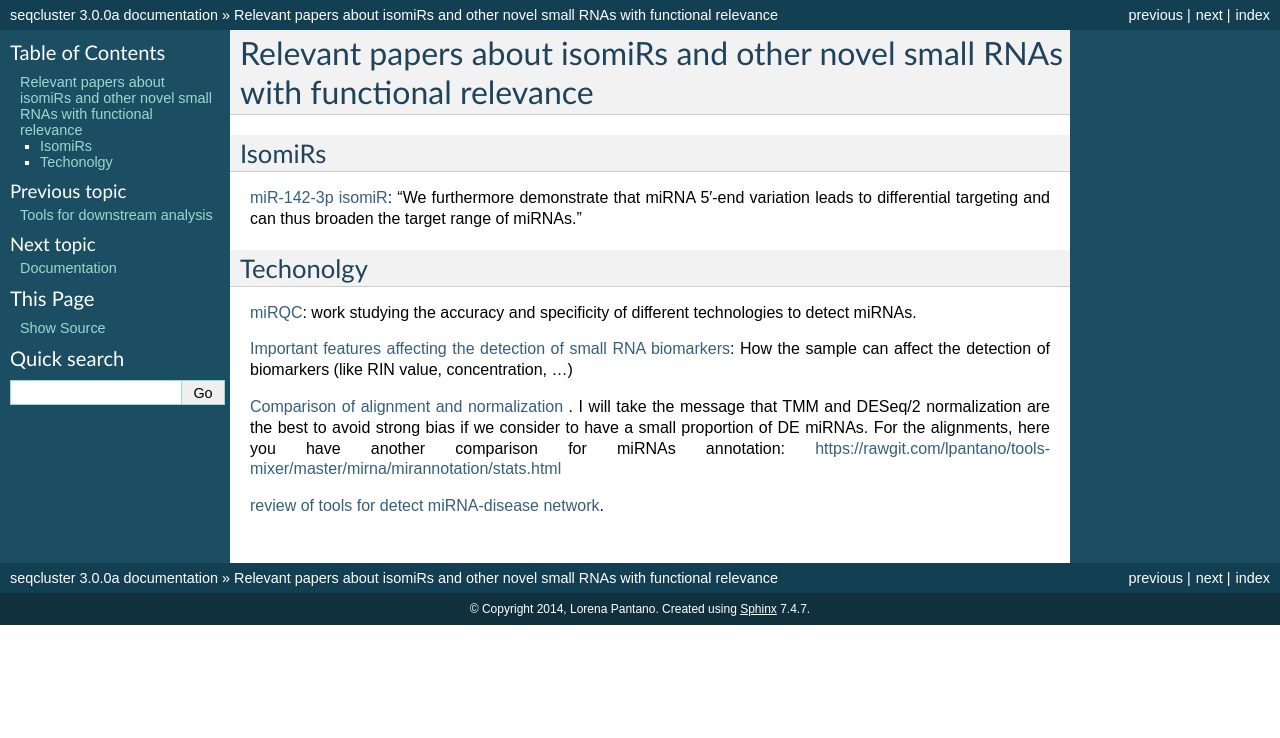
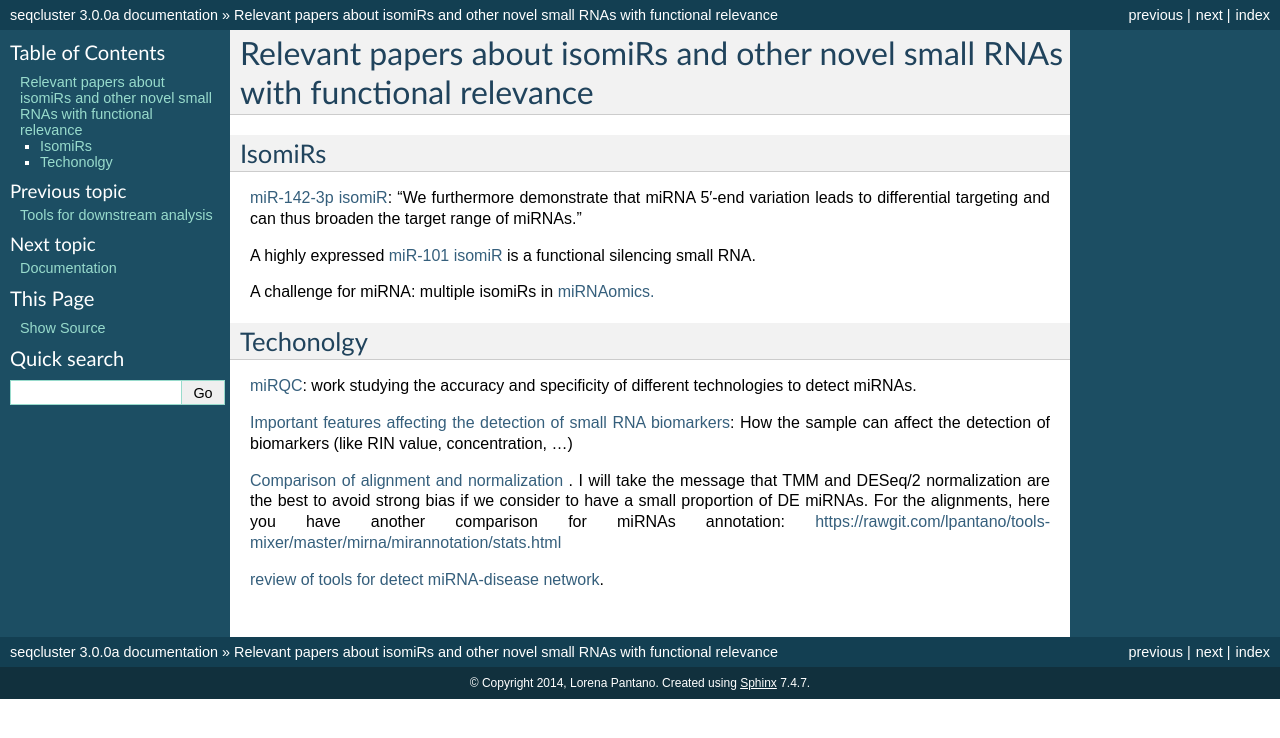
Before and after one commit to lpantano/seqcluster, a Sphinx documentation site: the page built from doc/source/literature.rst, in a window 1280 px wide. Shown: the top 738 px of the page. Built offline with Sphinx 7.4.7, drawn with Linux system fonts in a browser that asks for light colours.

Commit message:
More papers about isomiRs

```diff
--- a/doc/source/literature.rst
+++ b/doc/source/literature.rst
@@ -12,6 +12,11 @@ IsomiRs
 `miR-142-3p isomiR <http://rnajournal.cshlp.org/content/early/2015/07/02/rna.048876.114>`_:  "We furthermore demonstrate that miRNA 5′-end variation
 leads to differential targeting and can thus broaden the target range of miRNAs."
 
+A highly expressed `miR-101 isomiR <http://www.ncbi.nlm.nih.gov/pubmed/23414127>`_ is a functional silencing small RNA.
+
+
+A challenge for miRNA: multiple isomiRs in `miRNAomics. <http://www.ncbi.nlm.nih.gov/pubmed/24768184>`_
+
 Techonolgy
 -----------
 
```
